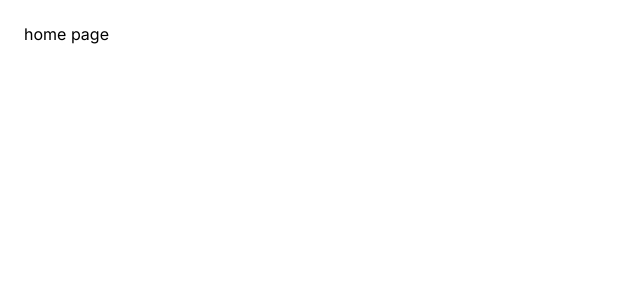
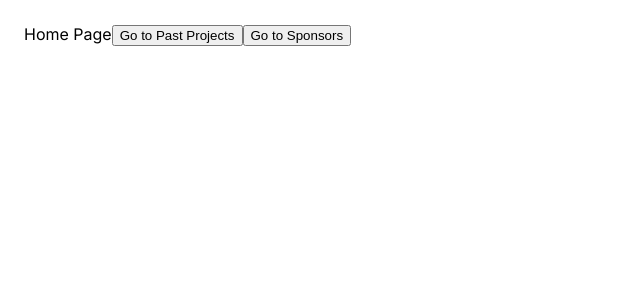
Before and after one commit to evansipple04/cornhacks-fall-2025, a Next.js app in the folder cornhacks-fall-2025/: page /home in a window 1280 px wide. Shown: the top 300 px of the page, without its empty margins (0-640 px from the left). Built offline with nearby package versions, Linux system fonts and the light colour scheme.

Commit message:
Added buttons to switch between pages

```diff
--- a/cornhacks-fall-2025/app/home/page.tsx
+++ b/cornhacks-fall-2025/app/home/page.tsx
@@ -1,9 +1,18 @@
 import React from 'react'
+import Link from 'next/link'
 
 const HomePage = () => {
   return (
-    <div>home page</div>
+    <div>
+      Home Page
+      <Link href="/past-projects">
+        <button>Go to Past Projects</button>
+      </Link>
+      <Link href="/sponsor">
+        <button>Go to Sponsors</button>
+      </Link>
+    </div>
   )
 }
 
-export default HomePage
+export default HomePage;
--- a/cornhacks-fall-2025/app/past-projects/page.tsx
+++ b/cornhacks-fall-2025/app/past-projects/page.tsx
@@ -1,8 +1,15 @@
 import React from 'react'
-
+import Link from 'next/link'
 const PastProjects = () => {
   return (
-    <div>Past projects page</div>
+    <div>Past projects page
+      <Link href="/home">
+        <button>Home</button>
+      </Link>
+      <Link href="/sponsor">
+        <button>Go to Sponsors</button>
+      </Link>
+    </div>
   )
 }
 
--- a/cornhacks-fall-2025/app/sponsor/page.tsx
+++ b/cornhacks-fall-2025/app/sponsor/page.tsx
@@ -1,8 +1,16 @@
 import React from 'react'
-
+import Link from 'next/link'
 const Sponsor = () => {
   return (
-    <div>sponsor page</div>
+    <div>sponsor page
+      <Link href="/past-projects">
+        <button>Go to Past Projects</button>
+      </Link>
+      <Link href="/home">
+        <button>Go to Home</button>
+      </Link>
+    </div>
+
   )
 }
 
--- a/cornhacks-fall-2025/package.json
+++ b/cornhacks-fall-2025/package.json
@@ -15,10 +15,10 @@
     "autoprefixer": "10.4.21",
     "eslint": "9.27.0",
     "eslint-config-next": "15.3.2",
-    "next": "15.3.2",
+    "next": "^15.3.2",
     "postcss": "8.5.3",
-    "react": "19.1.0",
-    "react-dom": "19.1.0",
+    "react": "^19.1.0",
+    "react-dom": "^19.1.0",
     "tailwindcss": "4.1.7",
     "typescript": "5.8.3"
   },
```
Also changed, not shown: 1 other file (tests, documents, lock files or other folders).
